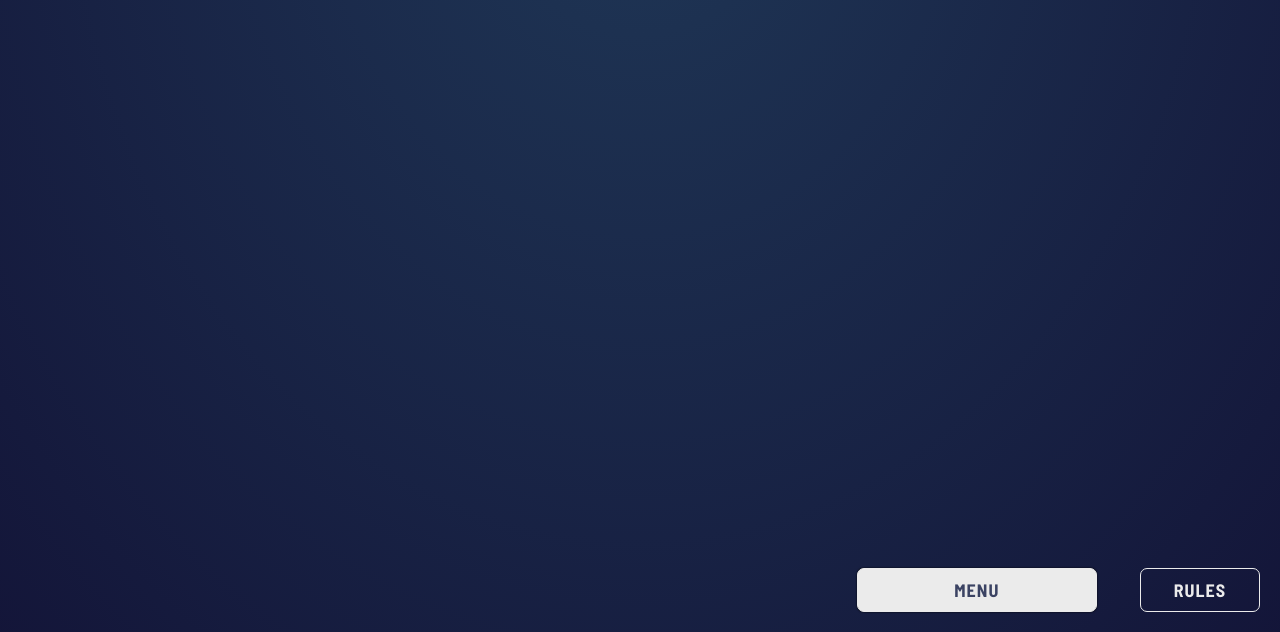
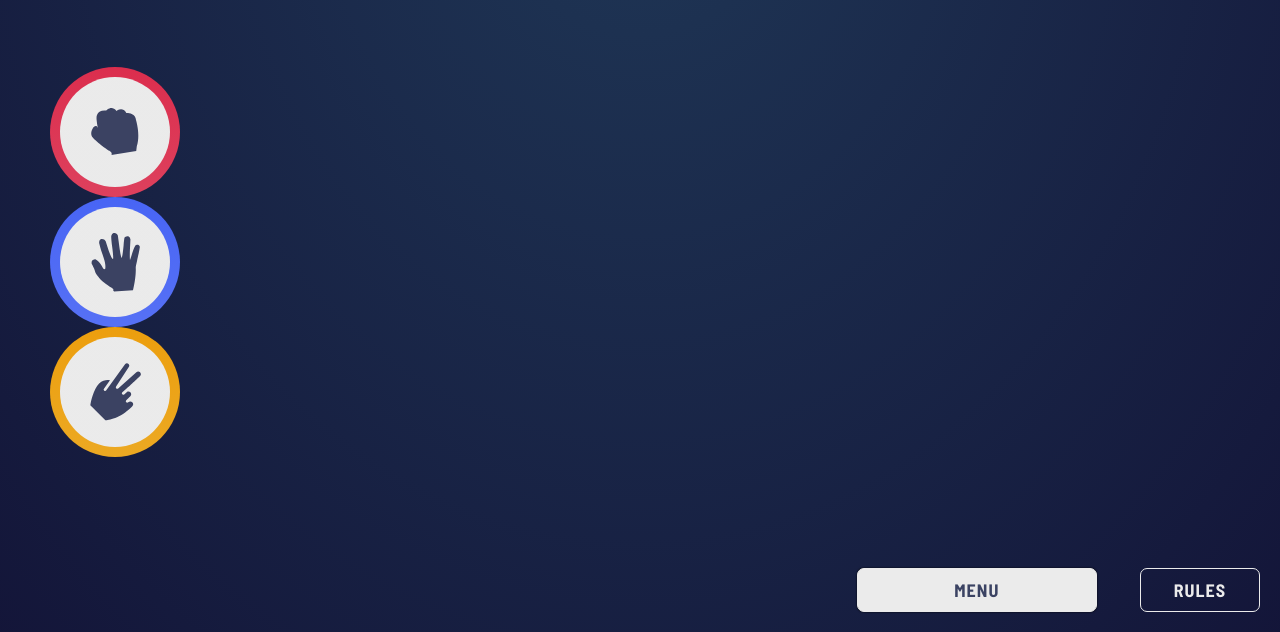
Before and after one commit to Lyriaen/Rock-Paper-Scissors-game, a plain HTML site: page index.html in a window 1280 px wide. Both pictures are taken after a click on the button "PLAY BASIC VERSION". Shown: the part 168-800 px from the top of the page. Drawn offline with Linux system fonts and the light colour scheme.

Commit message:
show game choise option and add basic styles for them

```diff
--- a/index.html
+++ b/index.html
@@ -7,6 +7,7 @@
   <link rel="icon" type="image/png" sizes="32x32" href="./images/favicon-32x32.png">
   <title>Frontend Mentor | Rock, Paper, Scissors</title>
   <link rel="stylesheet" href="./src/css/style.css">
+  <link rel="stylesheet" href="./src/css/options.css">
 </head>
 
 <body>
--- /dev/null
+++ b/src/css/options.css
@@ -0,0 +1,73 @@
+.option {
+    height: 130px;
+    width: 130px;
+    border: 10px solid;
+    border-radius: 50%;
+    border-color: transparent;
+    background-color: var(--light-background);
+    background-repeat: no-repeat;
+    background-position: center;
+
+    --scissors-gradient: linear-gradient(hsl(39, 89%, 49%), hsl(40, 84%, 53%));
+    --paper-gradient: linear-gradient(hsl(230, 89%, 62%), hsl(230, 89%, 65%));
+    --rock-gradient: linear-gradient(hsl(349, 71%, 52%), hsl(349, 70%, 56%));
+    --lizard-gradient: linear-gradient(hsl(261, 73%, 60%), hsl(261, 72%, 63%));
+    --spock-gradient: linear-gradient(hsl(189, 59%, 53%), hsl(189, 58%, 57%));
+}
+
+.option .option-icon {
+    width: 100%;
+    height: 100%;
+    background-position: center;
+    background-repeat: no-repeat;
+}
+
+.option-scissors {
+    background:
+        linear-gradient(var(--light-background), var(--light-background)) padding-box,
+        var(--scissors-gradient) border-box;
+}
+
+.option-scissors .option-icon {
+    background-image: url('./../images/icon-scissors.svg');
+}
+
+.option-paper {
+    background:
+        linear-gradient(var(--light-background), var(--light-background)) padding-box,
+        var(--paper-gradient) border-box;
+}
+
+.option-paper .option-icon {
+    background-image: url('./../images/icon-paper.svg');
+}
+
+.option-rock {
+    background:
+        linear-gradient(var(--light-background), var(--light-background)) padding-box,
+        var(--rock-gradient) border-box;
+}
+
+.option-rock .option-icon {
+    background-image: url('./../images/icon-rock.svg');
+}
+
+.option-lizard {
+    background:
+        linear-gradient(var(--light-background), var(--light-background)) padding-box,
+        var(--lizard-gradient) border-box;
+}
+
+.option-lizard .option-icon {
+    background-image: url('./../images/icon-lizard.svg');
+}
+
+.option-spock {
+    background:
+        linear-gradient(var(--light-background), var(--light-background)) padding-box,
+        var(--spock-gradient) border-box;
+}
+
+.option-spock .option-icon {
+    background-image: url('./../images/icon-spock.svg');
+}
--- a/src/css/style.css
+++ b/src/css/style.css
@@ -7,12 +7,6 @@
 
     --light-background: hsla(360, 0%, 92%, 1);
     --background: hsl(214, 47%, 23%) to hsl(237, 49%, 15%);
-
-    --scissors-gradient: hsl(39, 89%, 49%) to hsl(40, 84%, 53%);
-    --paper-gradient: hsl(230, 89%, 62%) to hsl(230, 89%, 65%);
-    --rock-gradient: hsl(349, 71%, 52%) to hsl(349, 70%, 56%);
-    --lizard-gradient: hsl(261, 73%, 60%) to hsl(261, 72%, 63%);
-    --cyan: hsl(189, 59%, 53%) to hsl(189, 58%, 57%);
 }
 
 * {
--- a/src/script/steps/stepOne.js
+++ b/src/script/steps/stepOne.js
@@ -1,7 +1,31 @@
 import { clearMainWindow } from "../utils/functions.js"
 
 export const createStepOneView = (version) => {
+    showFooter()
+    clearMainWindow()
+    const gameVersion = version.name
+    createOptionsElement(version.options)
+}
+
+const createOptionsElement = (options) => {
+    const mainElement = document.querySelector('.main')
+    for (const [option, icon] of Object.entries(options)) {
+        const newOptionElement = createOptionElement(option, icon)
+        mainElement.append(newOptionElement)
+    }
+}
+
+const createOptionElement = (option, icon) => {
+    const optionElement = document.createElement('div')
+    optionElement.classList.add(`option-${option}`, 'option')
+    const iconElement = document.createElement('div')
+    iconElement.classList.add('option-icon')
+    // optionElement.innerText = option
+    optionElement.append(iconElement)
+    return optionElement
+}
+
+const showFooter = () => {
     const footer = document.querySelector('.footer')
     footer.style.display = 'block'
-    clearMainWindow()
 }
--- a/src/script/utils/versions.js
+++ b/src/script/utils/versions.js
@@ -1,22 +1,24 @@
 export const basicVersion = {
-    rules: './../../images/image-rules.svg',
+    name: 'basic',
+    rules: 'image-rules.svg',
     options: {
-        rock: './../../images/icon-rock.svg',
-        paper: './../../images/icon-paper.svg',
-        scissors: './../../images/icon-scissors.svg'
+        rock: 'icon-rock.svg',
+        paper: 'icon-paper.svg',
+        scissors: 'icon-scissors.svg'
     },
-    background: './../../images/bg-triangle.svg'
+    background: 'bg-triangle.svg'
 }
 
 
 export const bonusVersion = {
-    rules: './../../images/image-rules-bonus.svg',
+    name: 'bonus',
+    rules: 'image-rules-bonus.svg',
     options: {
-        rock: './../../images/icon-rock.svg',
-        paper: './../../images/icon-paper.svg',
-        scissors: './../../images/icon-scissors.svg',
-        lizard: './../../images/icon-lizard.svg',
-        spock: './../../images/icon-spock.svg'
+        rock: 'icon-rock.svg',
+        paper: 'icon-paper.svg',
+        scissors: 'icon-scissors.svg',
+        lizard: 'icon-lizard.svg',
+        spock: 'icon-spock.svg'
     },
-    background: './../../images/bg-pentagon.svg'
+    background: 'bg-pentagon.svg'
 }
```
